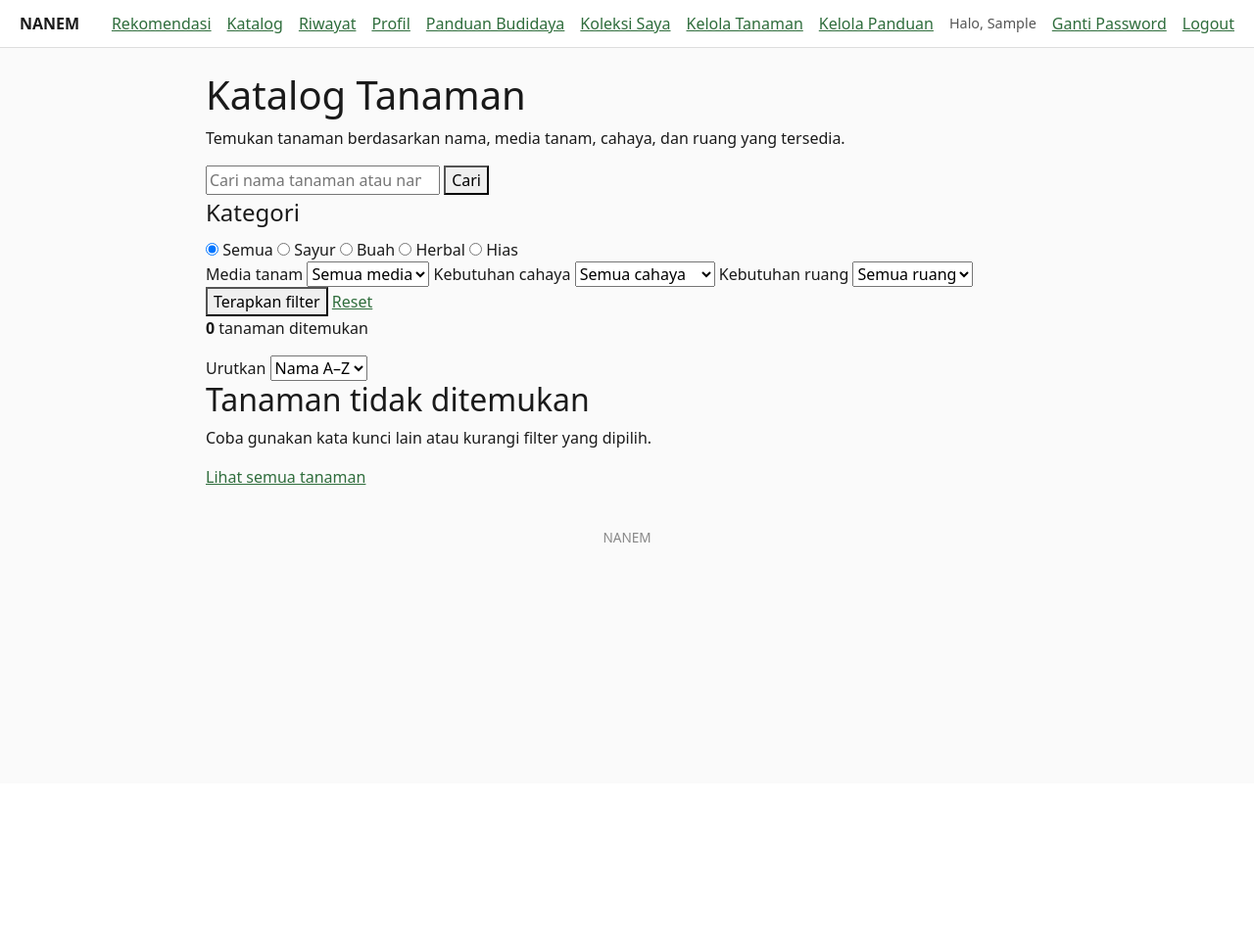
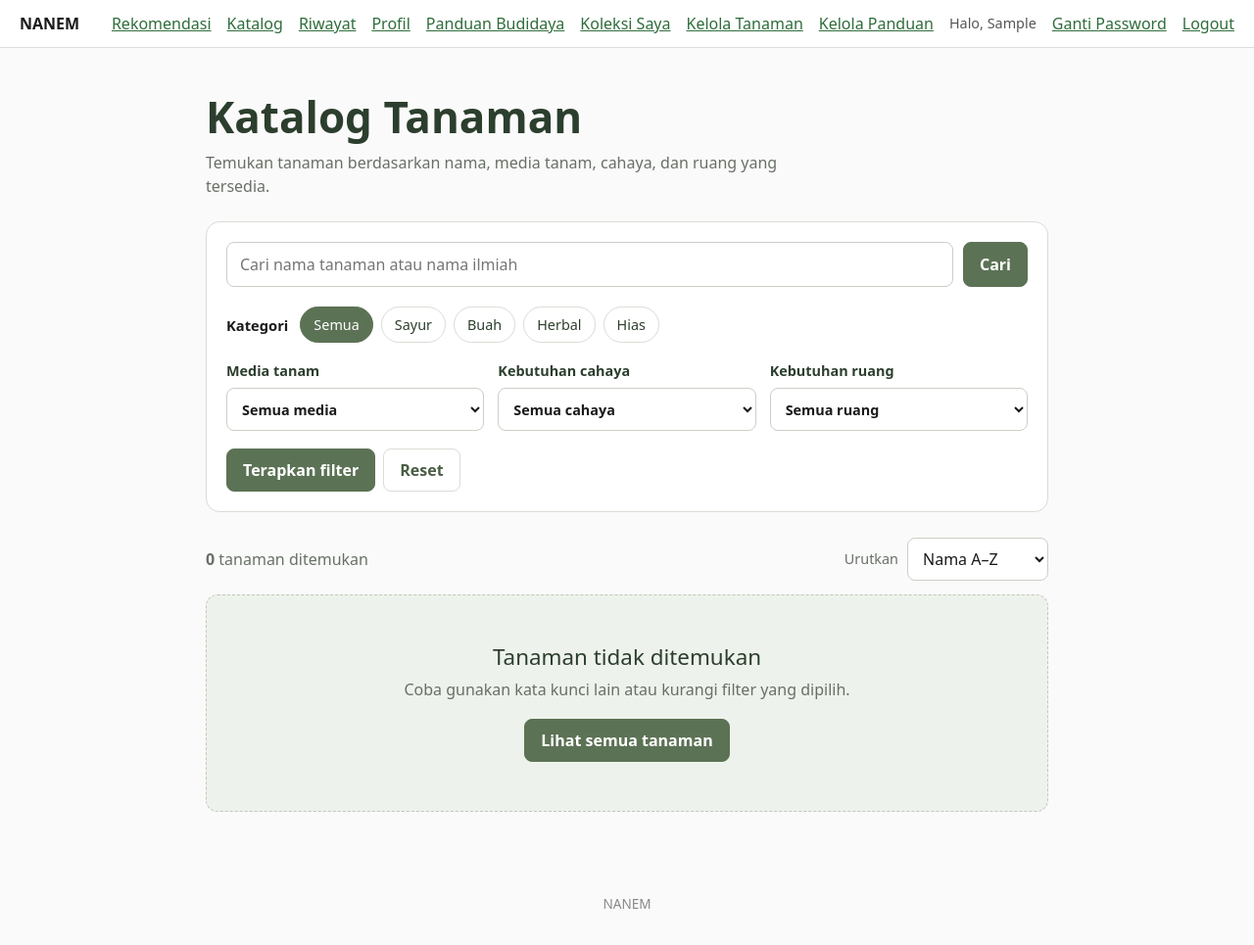
Before and after one commit to PBP-C13-25/NANEM, a Django app: page /catalog/ in a window 1280 px wide. Shown: the whole page at 98% size. Before the commit the page ends 554 px from the top, so only its background shows below. Run offline with Django 5.2, Linux system fonts and the light colour scheme; the visitor is signed in with stand-in values (Sample User, id 1); data that the repository does not hold is empty.

Commit message:
style(plants): add catalog layout and navigation

```diff
--- a/static/css/pages/catalog.css
+++ b/static/css/pages/catalog.css
@@ -0,0 +1,498 @@
+.catalog-page,
+.plant-detail {
+  --catalog-ink: #2c3e2d;
+  --catalog-sage: #5c7255;
+  --catalog-sage-dark: #4a5d44;
+  --catalog-sage-soft: #eef2ec;
+  --catalog-border: #d8ddd5;
+  --catalog-muted: #687066;
+  --catalog-surface: #ffffff;
+}
+
+.catalog-page {
+  padding: 20px 0 44px;
+}
+
+.catalog-header {
+  margin-bottom: 24px;
+}
+
+.catalog-header h1,
+.plant-detail h1,
+.plant-detail h2 {
+  color: var(--catalog-ink);
+  font-weight: 700;
+}
+
+.catalog-header h1 {
+  margin: 0;
+  font-size: clamp(2rem, 5vw, 2.75rem);
+}
+
+.catalog-header > p:last-child {
+  max-width: 650px;
+  margin: 8px 0 0;
+  color: var(--catalog-muted);
+}
+
+.catalog-filter {
+  padding: 20px;
+  border: 1px solid var(--catalog-border);
+  border-radius: 14px;
+  background: var(--catalog-surface);
+}
+
+.catalog-search {
+  display: flex;
+  gap: 10px;
+}
+
+.catalog-search input,
+.catalog-selects select,
+.catalog-sort select {
+  min-height: 44px;
+  border: 1px solid #c9d0c6;
+  border-radius: 8px;
+  background: #fff;
+  color: #1a1a1a;
+  font: inherit;
+}
+
+.catalog-search input {
+  min-width: 0;
+  flex: 1;
+  padding: 10px 13px;
+}
+
+.catalog-search input:focus,
+.catalog-selects select:focus,
+.catalog-sort select:focus {
+  border-color: var(--catalog-sage);
+  box-shadow: 0 0 0 3px rgba(92, 114, 85, 0.14);
+  outline: none;
+}
+
+.catalog-categories {
+  display: flex;
+  align-items: center;
+  flex-wrap: wrap;
+  gap: 8px;
+  margin: 20px 0 0;
+  padding: 0;
+  border: 0;
+}
+
+.catalog-categories legend {
+  width: auto;
+  margin: 0 4px 0 0;
+  font-size: 0.92rem;
+  font-weight: 600;
+}
+
+.catalog-chip input {
+  position: absolute;
+  width: 1px;
+  height: 1px;
+  opacity: 0;
+}
+
+.catalog-chip span {
+  display: block;
+  padding: 7px 13px;
+  border: 1px solid var(--catalog-border);
+  border-radius: 999px;
+  background: #fff;
+  color: var(--catalog-ink);
+  cursor: pointer;
+  font-size: 0.9rem;
+}
+
+.catalog-chip input:checked + span {
+  border-color: var(--catalog-sage);
+  background: var(--catalog-sage);
+  color: #fff;
+}
+
+.catalog-chip input:focus-visible + span {
+  outline: 3px solid rgba(92, 114, 85, 0.22);
+  outline-offset: 2px;
+}
+
+.catalog-selects {
+  display: grid;
+  grid-template-columns: repeat(3, minmax(0, 1fr));
+  gap: 14px;
+  margin-top: 18px;
+}
+
+.catalog-selects label {
+  display: grid;
+  gap: 6px;
+  color: var(--catalog-ink);
+  font-size: 0.9rem;
+  font-weight: 600;
+}
+
+.catalog-selects select,
+.catalog-sort select {
+  width: 100%;
+  padding: 9px 34px 9px 11px;
+}
+
+.catalog-filter__actions {
+  display: flex;
+  align-items: center;
+  gap: 8px;
+  margin-top: 18px;
+}
+
+.catalog-button {
+  display: inline-flex;
+  min-height: 42px;
+  align-items: center;
+  justify-content: center;
+  padding: 9px 16px;
+  border: 1px solid transparent;
+  border-radius: 8px;
+  font: inherit;
+  font-weight: 600;
+  text-decoration: none;
+  cursor: pointer;
+}
+
+.catalog-button--primary {
+  border-color: var(--catalog-sage);
+  background: var(--catalog-sage);
+  color: #fff;
+}
+
+.catalog-button--primary:hover,
+.catalog-button--primary:focus-visible {
+  border-color: var(--catalog-sage-dark);
+  background: var(--catalog-sage-dark);
+  color: #fff;
+}
+
+.catalog-button--quiet {
+  border-color: var(--catalog-border);
+  background: #fff;
+  color: var(--catalog-sage-dark);
+}
+
+.catalog-button--quiet:hover,
+.catalog-button--quiet:focus-visible {
+  background: var(--catalog-sage-soft);
+  color: var(--catalog-sage-dark);
+}
+
+.catalog-results-bar {
+  display: flex;
+  align-items: center;
+  justify-content: space-between;
+  gap: 16px;
+  margin: 26px 0 14px;
+}
+
+.catalog-results-bar p {
+  margin: 0;
+  color: var(--catalog-muted);
+}
+
+.catalog-sort {
+  display: flex;
+  align-items: center;
+  gap: 9px;
+}
+
+.catalog-sort label {
+  color: var(--catalog-muted);
+  font-size: 0.9rem;
+}
+
+.catalog-sort select {
+  min-height: 40px;
+}
+
+.plant-grid {
+  display: grid;
+  grid-template-columns: repeat(3, minmax(0, 1fr));
+  gap: 18px;
+}
+
+.plant-card {
+  display: flex;
+  min-width: 0;
+  flex-direction: column;
+  overflow: hidden;
+  border: 1px solid var(--catalog-border);
+  border-radius: 12px;
+  background: var(--catalog-surface);
+}
+
+.plant-card__image {
+  aspect-ratio: 4 / 3;
+  overflow: hidden;
+  background: var(--catalog-sage-soft);
+}
+
+.plant-card__image img,
+.plant-detail__image img {
+  width: 100%;
+  height: 100%;
+  object-fit: cover;
+}
+
+.plant-card__placeholder {
+  display: flex;
+  width: 100%;
+  height: 100%;
+  min-height: 180px;
+  align-items: center;
+  justify-content: center;
+  flex-direction: column;
+  gap: 6px;
+  background: var(--catalog-sage-soft);
+  color: var(--catalog-sage);
+}
+
+.plant-card__placeholder small {
+  color: var(--catalog-muted);
+}
+
+.plant-card__body {
+  display: flex;
+  flex: 1;
+  flex-direction: column;
+  padding: 16px;
+}
+
+.plant-card__heading {
+  min-height: 104px;
+}
+
+.plant-card__category {
+  display: inline-flex;
+  padding: 4px 9px;
+  border-radius: 999px;
+  background: var(--catalog-sage-soft);
+  color: var(--catalog-sage-dark);
+  font-size: 0.76rem;
+  font-weight: 700;
+  text-transform: uppercase;
+}
+
+.plant-card h2 {
+  margin: 10px 0 2px;
+  color: var(--catalog-ink);
+  font-size: 1.32rem;
+  font-weight: 700;
+}
+
+.plant-card__scientific {
+  display: -webkit-box;
+  overflow: hidden;
+  margin: 0;
+  color: var(--catalog-muted);
+  font-size: 0.86rem;
+  -webkit-box-orient: vertical;
+  -webkit-line-clamp: 2;
+}
+
+.plant-card__facts {
+  display: grid;
+  gap: 8px;
+  margin: 10px 0 18px;
+  font-size: 0.88rem;
+}
+
+.plant-card__facts div {
+  display: grid;
+  grid-template-columns: 58px minmax(0, 1fr);
+  gap: 8px;
+}
+
+.plant-card__facts dt {
+  color: var(--catalog-muted);
+  font-weight: 500;
+}
+
+.plant-card__facts dd {
+  margin: 0;
+  color: var(--catalog-ink);
+  font-weight: 600;
+}
+
+.catalog-button--card {
+  width: 100%;
+  margin-top: auto;
+  border-color: var(--catalog-sage);
+  color: var(--catalog-sage-dark);
+}
+
+.catalog-button--card:hover,
+.catalog-button--card:focus-visible {
+  background: var(--catalog-sage);
+  color: #fff;
+}
+
+.catalog-empty {
+  padding: 50px 24px;
+  border: 1px dashed #bdc9b9;
+  border-radius: 12px;
+  background: var(--catalog-sage-soft);
+  text-align: center;
+}
+
+.catalog-empty h2 {
+  margin: 0 0 7px;
+  color: var(--catalog-ink);
+  font-size: 1.4rem;
+}
+
+.catalog-empty p {
+  margin: 0 0 18px;
+  color: var(--catalog-muted);
+}
+
+.catalog-pagination {
+  display: flex;
+  align-items: center;
+  justify-content: center;
+  gap: 14px;
+  margin-top: 28px;
+}
+
+.catalog-pagination a {
+  padding: 8px 13px;
+  border: 1px solid var(--catalog-border);
+  border-radius: 8px;
+  background: #fff;
+  color: var(--catalog-sage-dark);
+  text-decoration: none;
+}
+
+.catalog-pagination span {
+  color: var(--catalog-muted);
+  font-size: 0.9rem;
+}
+
+.plant-detail {
+  padding: 22px 0 44px;
+}
+
+.plant-detail__back {
+  display: inline-block;
+  margin-bottom: 20px;
+  color: var(--catalog-sage-dark);
+  text-decoration: none;
+}
+
+.plant-detail__hero {
+  display: grid;
+  grid-template-columns: minmax(240px, 0.9fr) minmax(0, 1.1fr);
+  gap: 28px;
+  align-items: start;
+}
+
+.plant-detail__image {
+  aspect-ratio: 4 / 3;
+  overflow: hidden;
+  border-radius: 14px;
+  background: var(--catalog-sage-soft);
+}
+
+.plant-detail__intro h1 {
+  margin: 12px 0 2px;
+}
+
+.plant-detail__scientific {
+  margin: 0 0 18px;
+  color: var(--catalog-muted);
+}
+
+.plant-detail__intro > p:last-child {
+  line-height: 1.65;
+}
+
+.plant-detail__section {
+  margin-top: 34px;
+}
+
+.plant-detail__section h2 {
+  margin-bottom: 14px;
+  font-size: 1.5rem;
+}
+
+.plant-detail__facts {
+  display: grid;
+  grid-template-columns: repeat(3, minmax(0, 1fr));
+  gap: 12px;
+  margin: 0;
+}
+
+.plant-detail__facts div {
+  padding: 14px;
+  border: 1px solid var(--catalog-border);
+  border-radius: 10px;
+  background: #fff;
+}
+
+.plant-detail__facts dt {
+  margin-bottom: 5px;
+  color: var(--catalog-muted);
+  font-size: 0.82rem;
+}
+
+.plant-detail__facts dd {
+  margin: 0;
+  color: var(--catalog-ink);
+  font-weight: 600;
+}
+
+@media (max-width: 760px) {
+  .catalog-selects,
+  .plant-detail__facts {
+    grid-template-columns: 1fr 1fr;
+  }
+
+  .plant-grid {
+    grid-template-columns: repeat(2, minmax(0, 1fr));
+  }
+
+  .plant-detail__hero {
+    grid-template-columns: 1fr;
+  }
+}
+
+@media (max-width: 520px) {
+  .catalog-page {
+    padding-top: 8px;
+  }
+
+  .catalog-search,
+  .catalog-results-bar,
+  .catalog-sort,
+  .catalog-filter__actions {
+    align-items: stretch;
+    flex-direction: column;
+  }
+
+  .catalog-selects,
+  .plant-grid,
+  .plant-detail__facts {
+    grid-template-columns: 1fr;
+  }
+
+  .catalog-categories legend {
+    width: 100%;
+    margin-bottom: 2px;
+  }
+
+  .catalog-button--quiet {
+    text-align: center;
+  }
+
+  .catalog-pagination {
+    flex-wrap: wrap;
+  }
+}
--- a/templates/components/navbar.html
+++ b/templates/components/navbar.html
@@ -8,7 +8,7 @@
         <a href="{% url 'recommendations:index' %}">Rekomendasi</a>
 
         {% if user.is_authenticated %}
-            <a href="#">Katalog</a>
+            <a href="{% url 'plants:index' %}">Katalog</a>
             <a href="{% url 'recommendations:history_list' %}">Riwayat</a>
             <a href="{% url 'profiles:profile' %}">Profil</a>
             <a href="{% url 'cultivation:landing_page' %}">Panduan Budidaya</a>
```
